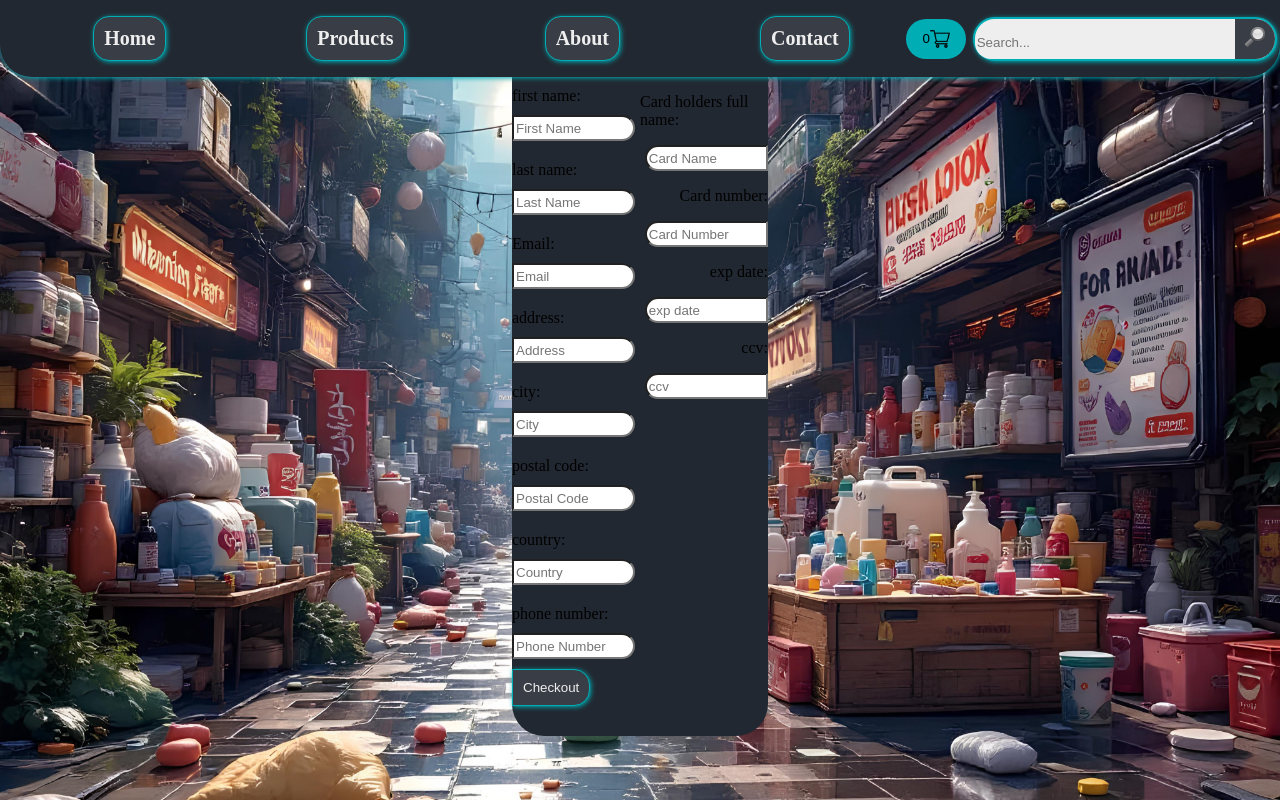
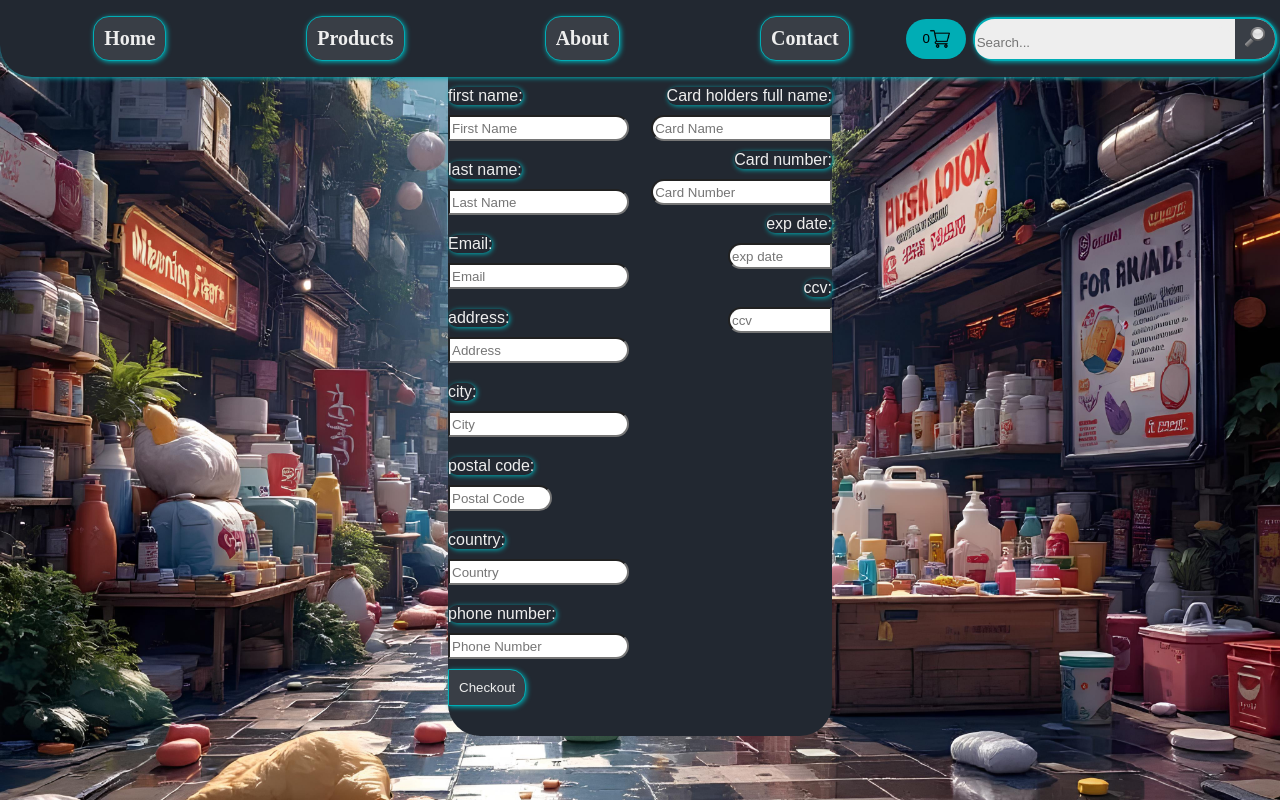
Before and after one commit to BarkInDaPark/productProjekt, a React (Vite) app in the folder ProductFrontend/: page /checkout in a window 1280 px wide. Built offline with nearby package versions, Linux system fonts and the light colour scheme.

Commit message:
updated visuals for checkout

```diff
--- a/ProductFrontend/pages/Checkout.jsx
+++ b/ProductFrontend/pages/Checkout.jsx
@@ -68,7 +68,7 @@ function Checkout({shoppingCart, setShoppingCart, setOrderId}) {
                     <p className={styles.inputParagraph}>city:</p>
                     <input name='city' type='text' placeholder='City' required className={styles.input}/>
                     <p className={styles.inputParagraph}>postal code:</p>
-                    <input name='postalCode' type='text' placeholder='Postal Code' required className={styles.input}/>
+                    <input name='postalCode' type='text' placeholder='Postal Code' required className={styles.inputShort}/>
                     <p className={styles.inputParagraph}>country:</p>
                     <input name='country' type='text' placeholder='Country' required className={styles.input}/>
                     <p className={styles.inputParagraph}>phone number:</p>
@@ -81,9 +81,9 @@ function Checkout({shoppingCart, setShoppingCart, setOrderId}) {
                     <p className={styles.cardParagraph}>Card number:</p>
                     <input name='cardNumber' type='text' placeholder='Card Number' required className={styles.cardInput}/>
                     <p className={styles.cardParagraph}>exp date:</p>
-                    <input name='cardExp' type='text' placeholder='exp date' required className={styles.cardInput}/>
+                    <input name='cardExp' type='text' placeholder='exp date' required className={styles.cardInputShort}/>
                     <p className={styles.cardParagraph}>ccv:</p>
-                    <input name='cardCcv' type='text' placeholder='ccv' required className={styles.cardInput}/>
+                    <input name='cardCcv' type='text' placeholder='ccv' required className={styles.cardInputShort}/>
                 </div>
 
             </form>
--- a/ProductFrontend/pages/Checkout.module.css
+++ b/ProductFrontend/pages/Checkout.module.css
@@ -2,7 +2,7 @@
     display: flex;
     background-color: #222831;
     border-radius: 0 0 2rem 2rem;
-    width: 20%;
+    width: 30%;
     margin: 0 auto;
 }
 .checkoutForm{
@@ -22,13 +22,25 @@
 .inputParagraph{
     display: flex;
     align-items: start;
-    width: 100%;
+    align-self: flex-start;
     margin: 10px 0;
+    color: #EEEEEE;
+    box-shadow: 1px 1px 5px #00ADB5;
+    border-radius: 1rem;
+    font-family: 'Orbitron', Arial, sans-serif;
 }
 .input{
     display: flex;
     align-self: flex-start;
     width: 90%;
+    height: 20px;
+    margin-bottom: 10px;
+    border-radius: 0 1rem 1rem 0;
+}
+.inputShort{
+    display: flex;
+    align-self: flex-start;
+    width: 50%;
     height: 20px;
     margin-bottom: 10px;
     border-radius: 0 1rem 1rem 0;
@@ -47,7 +59,20 @@
 .cardInput{
     border-radius: 1rem 0 0 1rem;
     height: 20px;
-    width: 90%;;
+    width: 90%;
+}
+.cardInputShort{
+    border-radius: 1rem 0 0 1rem;
+    height: 20px;
+    width: 50%;
+}
+.cardParagraph{
+    margin: 10px 0;
+    color: #EEEEEE;
+    box-shadow: 1px 1px 5px #00ADB5;
+    border-radius: 1rem;
+    font-family: 'Orbitron', Arial, sans-serif;
+
 }
 .checkoutFormCard{
     display: flex;
```
